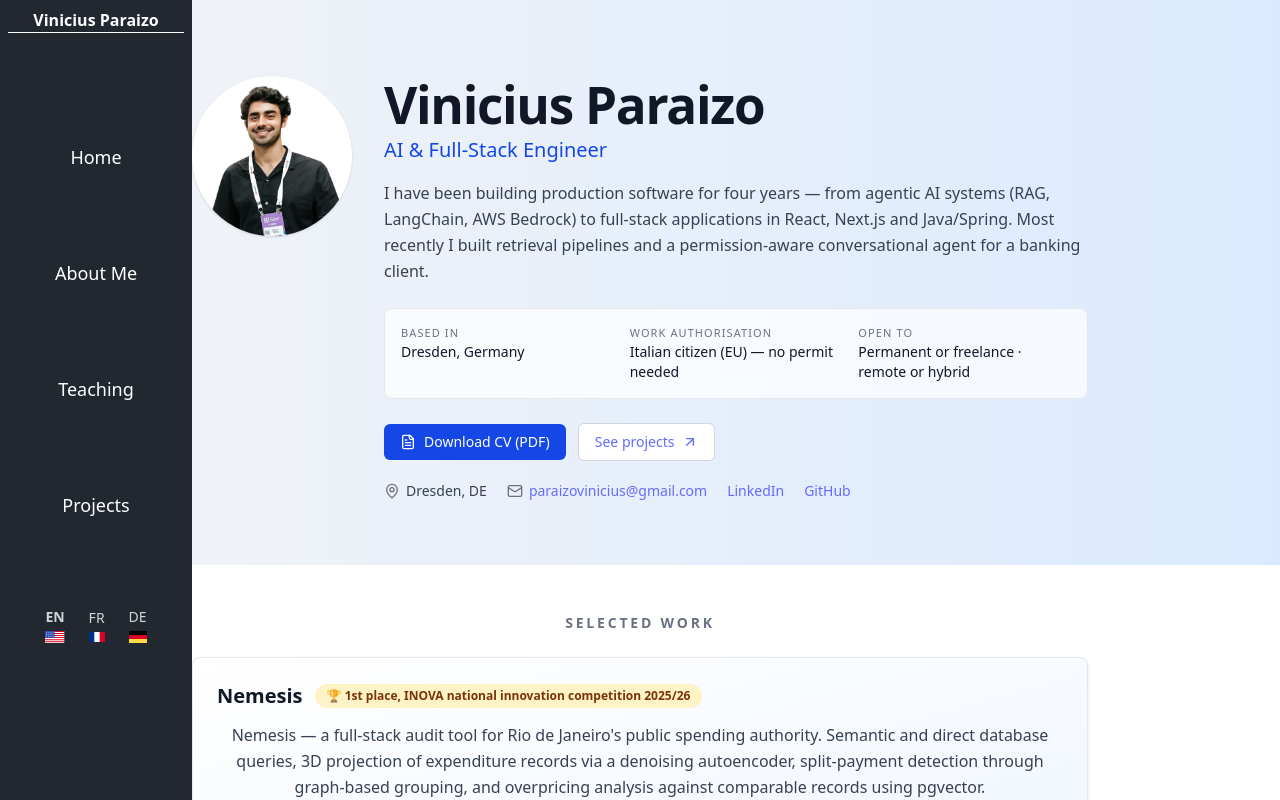
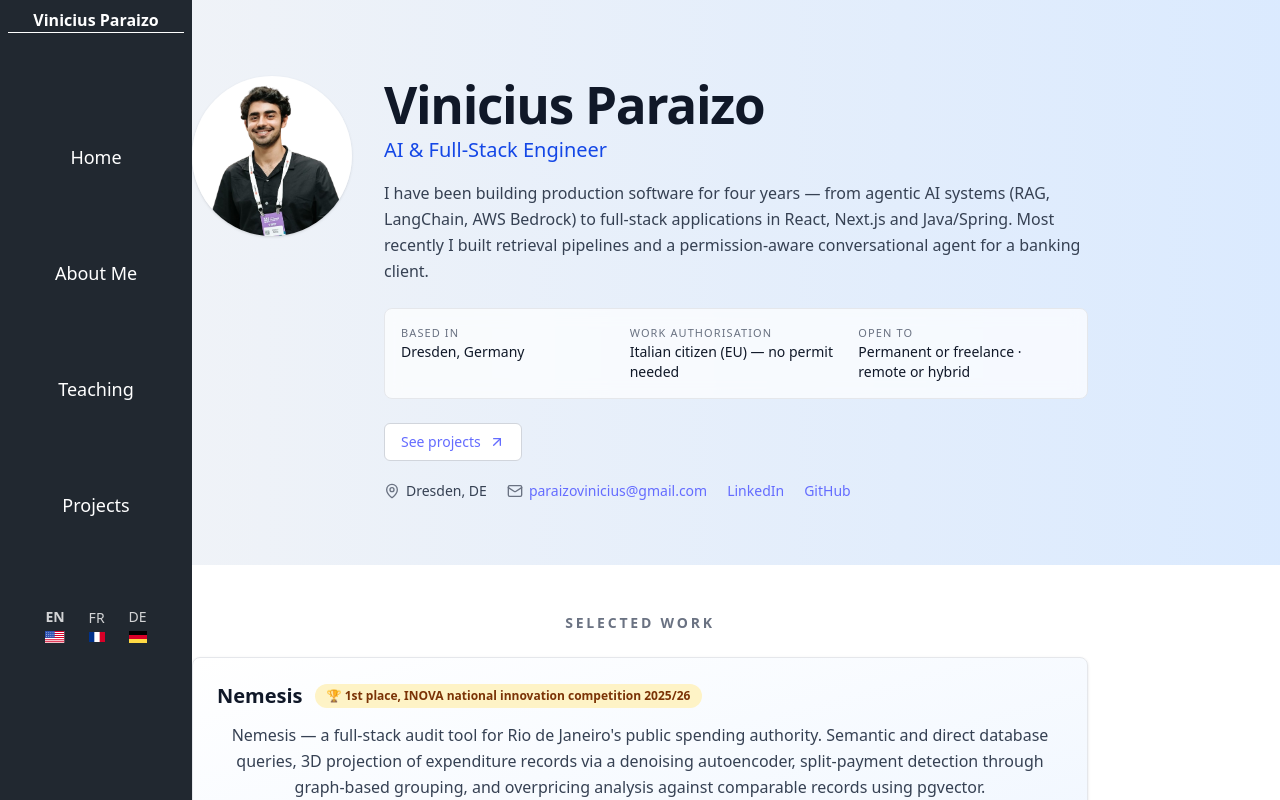
Before and after one commit to paraizovinicius/paraizovinicius.github.io, a React (Vite) app in the folder vite-project/: page / in a window 1280 px wide. Shown: the top 800 px of the page. Built offline with nearby package versions, Linux system fonts and the light colour scheme.

Commit message:
remove CV

```diff
--- a/vite-project/src/pages/landingPage.tsx
+++ b/vite-project/src/pages/landingPage.tsx
@@ -1,9 +1,7 @@
 import React from "react";
 import eu from "../assets/eu.png";
-import { Mail, MapPin, FileText, ArrowUpRight } from "lucide-react";
+import { Mail, MapPin, ArrowUpRight } from "lucide-react";
 import tese from "../assets/TCC_2024_ViniciusParaizo.pdf";
-import cv from "../assets/CV - Vinicius Paraizo.pdf";
-import cv_de from "../assets/CV - Paraizo [german].pdf";
 import { useLanguage } from "../contexts/LanguageContext";
 import { useNavigate } from "react-router-dom";
 
@@ -232,7 +230,6 @@ const LandingPage: React.FC = () => {
   const navigate = useNavigate();
   const lang = (["en", "fr", "de"].includes(language) ? language : "en") as Lang;
   const c = ui[lang];
-  const cvFile = lang === "de" ? cv_de : cv;
 
   return (
     <div className="min-h-screen bg-gray-50 text-gray-800">
@@ -264,7 +261,7 @@ const LandingPage: React.FC = () => {
 
             {/* Actions */}
             <div className="mt-6 text-white flex flex-wrap items-center justify-center md:justify-start gap-3">
-              <a
+              {/* <a
                 href={cvFile}
                 target="_blank"
                 rel="noopener noreferrer"
@@ -272,7 +269,7 @@ const LandingPage: React.FC = () => {
               >
                 <FileText className="h-4 w-4" />
                 {c.cvLabel}
-              </a>
+              </a> */}
               <a
                 className="inline-flex items-center gap-2 rounded-md border border-gray-300 bg-white px-4 py-2 text-sm font-semibold text-gray-800 transition-colors hover:bg-gray-100 focus-visible:outline focus-visible:outline-2 focus-visible:outline-offset-2 focus-visible:outline-blue-700"
                 onClick={() => {
```
Also changed, not shown: 2 other files (tests, documents, lock files or other folders).
